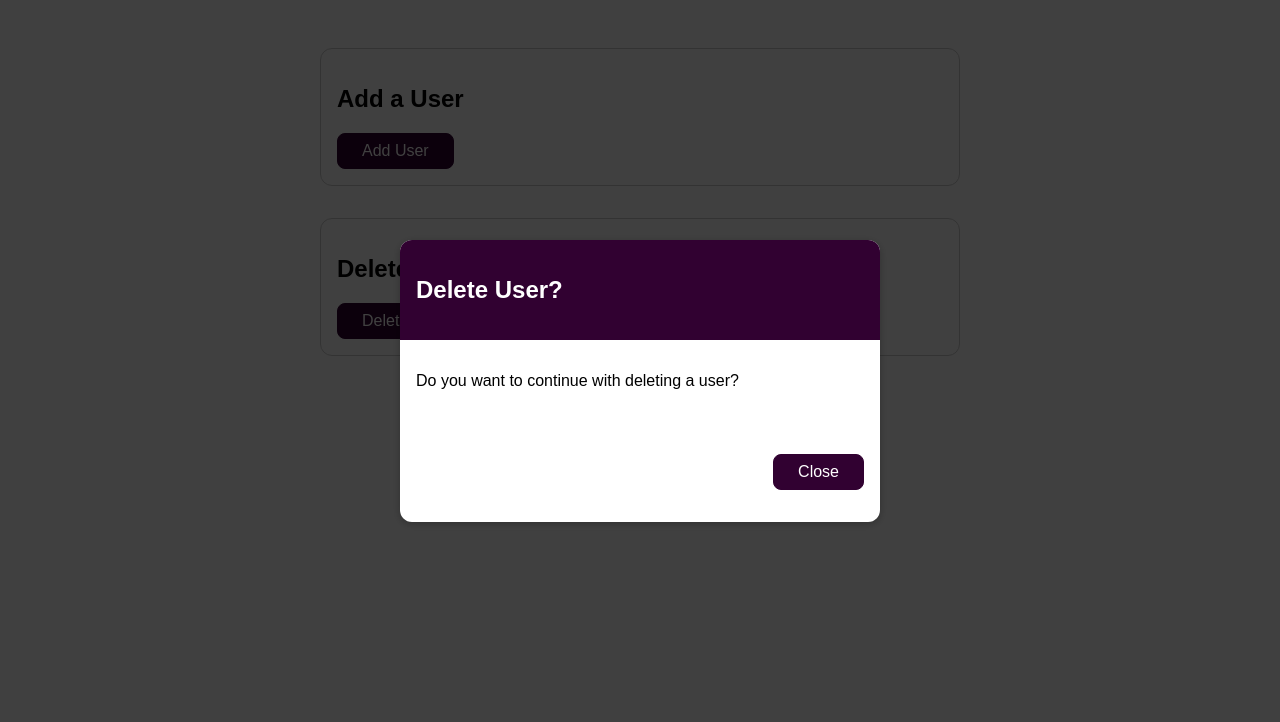
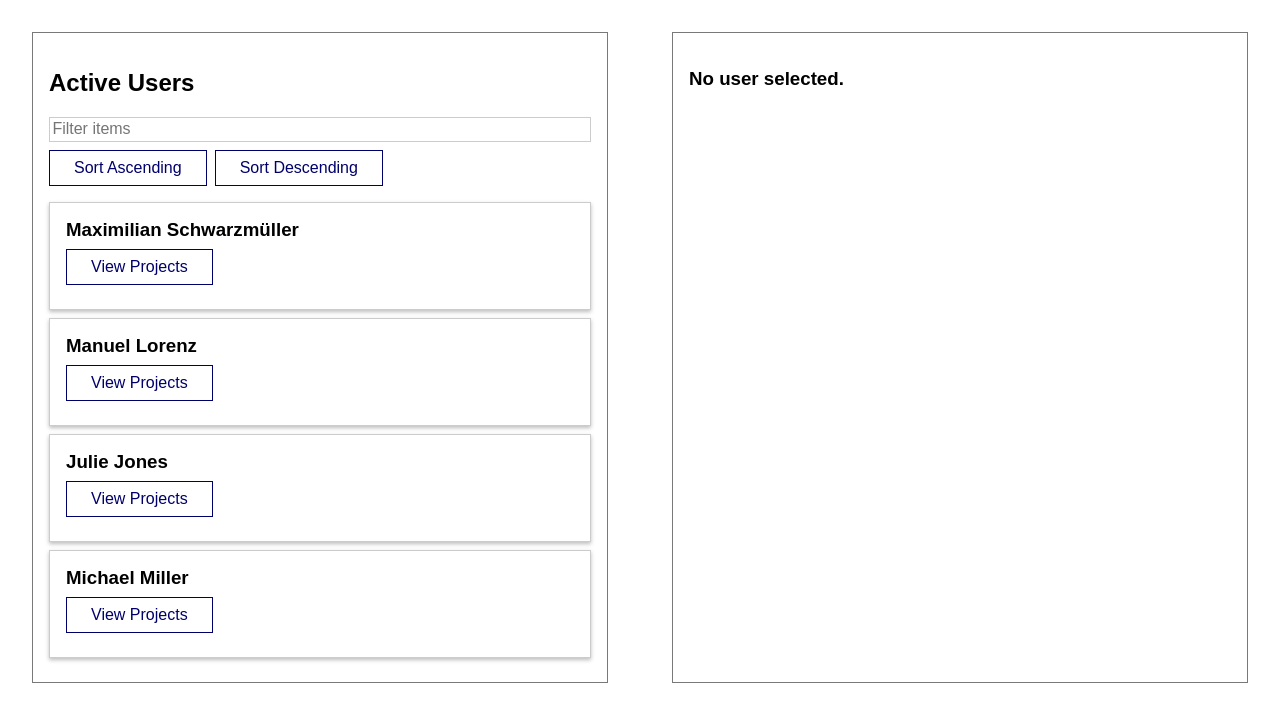
Before and after one commit to kiprutobrian/Vue--Reusing-Functionality--Mixins---Custom-Composition-Functions, a Vue app: page / in a window 1280 px wide. Shown: the top 722 px of the page. Built offline with nearby package versions, Linux system fonts and the light colour scheme.

Commit message:
reuse-07-example-starting-project

```diff
--- a/src/App.vue
+++ b/src/App.vue
@@ -1,18 +1,32 @@
 <template>
   <main>
-    <add-user></add-user>
-    <delete-user></delete-user>
+    <user-list :users="activeUsers" @list-projects="selectUser"></user-list>
+    <projects-list :user="selectedUser"></projects-list>
   </main>
 </template>
 
 <script>
-import AddUser from './components/AddUser.vue';
-import DeleteUser from './components/DeleteUser.vue';
+import { ref } from 'vue';
+
+import USER_DATA from './dummy-data.js';
+
+import UserList from './components/users/UserList.vue';
+import ProjectsList from './components/projects/ProjectsList.vue';
 
 export default {
   components: {
-    AddUser,
-    DeleteUser,
+    UserList,
+    ProjectsList,
+  },
+  setup() {
+    const selectedUser = ref(null);
+    const activeUsers = USER_DATA;
+
+    function selectUser(uid) {
+      selectedUser.value = activeUsers.find((usr) => usr.id === uid);
+    }
+
+    return { selectedUser, activeUsers, selectUser };
   },
 };
 </script>
@@ -21,40 +35,34 @@
 * {
   box-sizing: border-box;
 }
-
 html {
   font-family: sans-serif;
 }
-
 body {
   margin: 0;
 }
 
 main {
-  width: 40rem;
-  margin: 3rem auto;
-}
-
-section {
-  margin: 2rem auto;
-  border: 1px solid #ccc;
-  border-radius: 12px;
-  padding: 1rem;
+  display: flex;
+  justify-content: space-around;
 }
 
 button {
   font: inherit;
-  background-color: #310131;
-  border: 1px solid #310131;
-  border-radius: 8px;
-  color: white;
+  border: 1px solid #00006b;
+  background-color: transparent;
+  color: #00006b;
   padding: 0.5rem 1.5rem;
   cursor: pointer;
+  margin: 0.5rem 0.5rem 0.5rem 0;
+}
+button:hover,
+button:active {
+  background-color: #efefff;
 }
 
-button:hover,
-button:active {
-  background-color: #770e77;
-  border-color: #770e77;
+button.selected {
+  background-color: #00006b;
+  color: white;
 }
 </style>
--- /dev/null
+++ b/src/components/UI/BaseContainer.vue
@@ -0,0 +1,14 @@
+<template>
+  <section>
+    <slot></slot>
+  </section>
+</template>
+
+<style scoped>
+section {
+  margin: 2rem;
+  border: 1px solid #797979;
+  padding: 1rem;
+  flex: 1;
+}
+</style>
--- /dev/null
+++ b/src/components/UI/BaseSearch.vue
@@ -0,0 +1,33 @@
+<template>
+  <form>
+    <input type="search" @input="search" :value="searchTerm" placeholder="Filter items" />
+  </form>
+</template>
+
+<script>
+export default {
+  props: ['searchTerm'],
+  emits: ['search'],
+  methods: {
+    search(event) {
+      this.$emit('search', event.target.value);
+    },
+  },
+};
+</script>
+
+<style scoped>
+input {
+  font: inherit;
+  width: 100%;
+  display: block;
+  padding: 0.15rem;
+  border: 1px solid #ccc;
+}
+
+input:focus {
+  outline: none;
+  border-color: #00006b;
+  background-color: #eeeeff;
+}
+</style>
--- /dev/null
+++ b/src/components/projects/ProjectItem.vue
@@ -0,0 +1,24 @@
+<template>
+  <li>
+    <h3>{{ title }}</h3>
+  </li>
+</template>
+
+<script>
+export default {
+  props: ['title'],
+};
+</script>
+
+<style scoped>
+li {
+  background-color: #00006b;
+  color: white;
+  padding: 0.5rem;
+  margin: 1rem 0;
+}
+
+li h3 {
+  margin: 0;
+}
+</style>
--- /dev/null
+++ b/src/components/projects/ProjectsList.vue
@@ -0,0 +1,115 @@
+<template>
+  <base-container v-if="user">
+    <h2>{{ user.fullName }}: Projects</h2>
+    <base-search v-if="hasProjects" @search="updateSearch" :search-term="enteredSearchTerm"></base-search>
+    <ul v-if="hasProjects">
+      <project-item v-for="prj in availableProjects" :key="prj.id" :title="prj.title"></project-item>
+    </ul>
+    <h3 v-else>No projects found.</h3>
+  </base-container>
+  <base-container v-else>
+    <h3>No user selected.</h3>
+  </base-container>
+</template>
+
+<script>
+import { ref, computed, watch, toRefs } from 'vue';
+
+import ProjectItem from './ProjectItem.vue';
+
+export default {
+  components: {
+    ProjectItem,
+  },
+  props: ['user'],
+  setup(props) {
+    const enteredSearchTerm = ref('');
+    const activeSearchTerm = ref('');
+
+    const availableProjects = computed(function () {
+      if (activeSearchTerm.value) {
+        return props.user.projects.filter((prj) =>
+          prj.title.includes(activeSearchTerm.value)
+        );
+      }
+      return props.user.projects;
+    });
+
+    const hasProjects = computed(function () {
+      return props.user.projects && availableProjects.value.length > 0;
+    });
+
+    watch(enteredSearchTerm, function (newValue) {
+      setTimeout(() => {
+        if (newValue === enteredSearchTerm.value) {
+          activeSearchTerm.value = newValue;
+        }
+      }, 300);
+    });
+
+    // const propsWithRefs = toRefs(props);
+    // const user = propsWithRefs.user;
+
+    const { user } = toRefs(props);
+
+    watch(user, function () {
+      enteredSearchTerm.value = '';
+    });
+
+    function updateSearch(val) {
+      enteredSearchTerm.value = val;
+    }
+
+    return {
+      enteredSearchTerm,
+      availableProjects,
+      hasProjects,
+      updateSearch,
+    };
+  },
+  // data() {
+  //   return {
+  //     enteredSearchTerm: '',
+  //     activeSearchTerm: '',
+  //   };
+  // },
+  // computed: {
+  //   hasProjects() {
+  //     return this.user.projects && this.availableProjects.length > 0;
+  //   },
+  //   availableProjects() {
+  //     if (this.activeSearchTerm) {
+  //       return this.user.projects.filter((prj) =>
+  //         prj.title.includes(this.activeSearchTerm)
+  //       );
+  //     }
+  //     return this.user.projects;
+  //   },
+  // },
+  // methods: {
+  //   updateSearch(val) {
+  //     this.enteredSearchTerm = val;
+  //   },
+  // },
+  // watch: {
+  //   enteredSearchTerm(val) {
+  //     setTimeout(() => {
+  //       if (val === this.enteredSearchTerm) {
+  //         this.activeSearchTerm = val;
+  //       }
+  //     }, 300);
+  //   },
+  //   user() {
+  //     this.enteredSearchTerm = '';
+  //   },
+  // },
+};
+</script>
+
+<style scoped>
+ul {
+  list-style: none;
+  margin: 0;
+  padding: 0;
+}
+</style>
--- /dev/null
+++ b/src/components/users/UserItem.vue
@@ -0,0 +1,31 @@
+<template>
+  <li>
+    <h3>{{ userName }}</h3>
+    <button @click="viewProjects">View Projects</button>
+  </li>
+</template>
+
+<script>
+export default {
+  props: ['id', 'userName'],
+  emits: ['list-projects'],
+  methods: {
+    viewProjects() {
+      this.$emit('list-projects', this.id);
+    },
+  },
+};
+</script>
+
+<style scoped>
+li {
+  margin: 0.5rem 0;
+  padding: 1rem;
+  box-shadow: 0 2px 4px rgba(0, 0, 0, 0.26);
+  border: 1px solid #ccc;
+}
+
+li h3 {
+  margin: 0;
+}
+</style>
--- /dev/null
+++ b/src/components/users/UserList.vue
@@ -0,0 +1,152 @@
+<template>
+  <base-container>
+    <h2>Active Users</h2>
+    <base-search @search="updateSearch" :search-term="enteredSearchTerm"></base-search>
+    <div>
+      <button @click="sort('asc')" :class="{selected: sorting === 'asc'}">Sort Ascending</button>
+      <button @click="sort('desc')" :class="{selected: sorting === 'desc'}">Sort Descending</button>
+    </div>
+    <ul>
+      <user-item
+        v-for="user in displayedUsers"
+        :key="user.id"
+        :user-name="user.fullName"
+        :id="user.id"
+        @list-projects="$emit('list-projects', $event)"
+      ></user-item>
+    </ul>
+  </base-container>
+</template>
+
+<script>
+import { ref, computed, watch } from 'vue';
+
+import UserItem from './UserItem.vue';
+
+export default {
+  components: {
+    UserItem,
+  },
+  props: ['users'],
+  emits: ['list-projects'],
+  setup(props) {
+    const enteredSearchTerm = ref('');
+    const activeSearchTerm = ref('');
+
+    const availableUsers = computed(function () {
+      let users = [];
+      if (activeSearchTerm.value) {
+        users = props.users.filter((usr) =>
+          usr.fullName.includes(activeSearchTerm.value)
+        );
+      } else if (props.users) {
+        users = props.users;
+      }
+      return users;
+    });
+
+    watch(enteredSearchTerm, function (newValue) {
+      setTimeout(() => {
+        if (newValue === enteredSearchTerm.value) {
+          activeSearchTerm.value = newValue;
+        }
+      }, 300);
+    });
+
+    function updateSearch(val) {
+      enteredSearchTerm.value = val;
+    }
+
+    const sorting = ref(null);
+    const displayedUsers = computed(function () {
+      if (!sorting.value) {
+        return availableUsers.value;
+      }
+      return availableUsers.value.slice().sort((u1, u2) => {
+        if (sorting.value === 'asc' && u1.fullName > u2.fullName) {
+          return 1;
+        } else if (sorting.value === 'asc') {
+          return -1;
+        } else if (sorting.value === 'desc' && u1.fullName > u2.fullName) {
+          return -1;
+        } else {
+          return 1;
+        }
+      });
+    });
+
+    function sort(mode) {
+      sorting.value = mode;
+    }
+
+    return {
+      enteredSearchTerm,
+      updateSearch,
+      displayedUsers,
+      sorting,
+      sort
+    };
+  },
+  // data() {
+  //   return {
+  //     enteredSearchTerm: '',
+  //     activeSearchTerm: '',
+  //     sorting: null,
+  //   };
+  // },
+  // computed: {
+  //   availableUsers() {
+  //     let users = [];
+  //     if (this.activeSearchTerm) {
+  //       users = this.users.filter((usr) =>
+  //         usr.fullName.includes(this.activeSearchTerm)
+  //       );
+  //     } else if (this.users) {
+  //       users = this.users;
+  //     }
+  //     return users;
+  //   },
+  //   displayedUsers() {
+  //     if (!this.sorting) {
+  //       return this.availableUsers;
+  //     }
+  //     return this.availableUsers.slice().sort((u1, u2) => {
+  //       if (this.sorting === 'asc' && u1.fullName > u2.fullName) {
+  //         return 1;
+  //       } else if (this.sorting === 'asc') {
+  //         return -1;
+  //       } else if (this.sorting === 'desc' && u1.fullName > u2.fullName) {
+  //         return -1;
+  //       } else {
+  //         return 1;
+  //       }
+  //     });
+  //   },
+  // },
+  // methods: {
+  //   updateSearch(val) {
+  //     this.enteredSearchTerm = val;
+  //   },
+  //   sort(mode) {
+  //     this.sorting = mode;
+  //   },
+  // },
+  // watch: {
+  //   enteredSearchTerm(val) {
+  //     setTimeout(() => {
+  //       if (val === this.enteredSearchTerm) {
+  //         this.activeSearchTerm = val;
+  //       }
+  //     }, 300);
+  //   }
+  // },
+};
+</script>
+
+<style scoped>
+ul {
+  list-style: none;
+  margin: 0;
+  padding: 0;
+}
+</style>
--- /dev/null
+++ b/src/dummy-data.js
@@ -0,0 +1,33 @@
+export default [
+  {
+    id: 'max',
+    fullName: 'Maximilian Schwarzmüller',
+    projects: [
+      { id: 'max_p1', title: 'Record the Vue course' },
+      { id: 'max_p2', title: 'Create more courses' },
+      { id: 'max_p3', title: 'Keep content updated' }
+    ]
+  },
+  {
+    id: 'manu',
+    fullName: 'Manuel Lorenz',
+    projects: [
+      { id: 'manu_p1', title: 'Create more courses' },
+      { id: 'manu_p2', title: 'Dive into data science topics' },
+      { id: 'manu_p3', title: 'Various things' }
+    ]
+  },
+  {
+    id: 'julie',
+    fullName: 'Julie Jones',
+    projects: [
+      { id: 'julie_p1', title: 'Create agenda for next months' },
+      { id: 'julie_p2', title: 'Explore new topics' }
+    ]
+  },
+  {
+    id: 'michael',
+    fullName: 'Michael Miller',
+    projects: []
+  }
+];
```
Also changed, not shown: src/main.js (+6 -1 lines).
